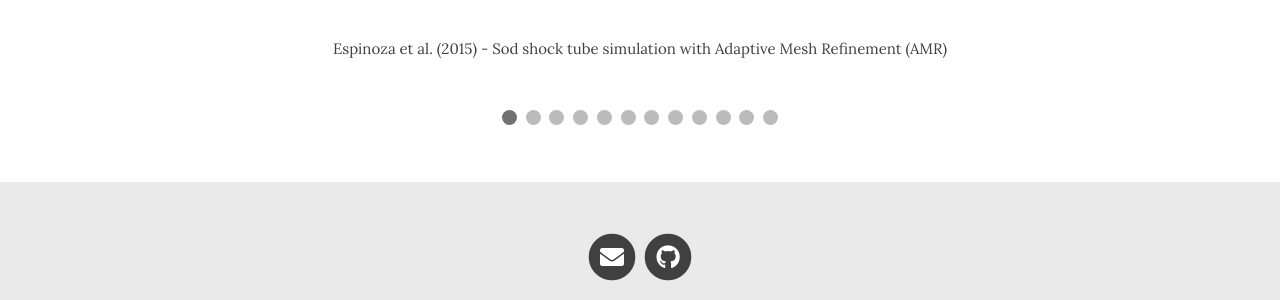
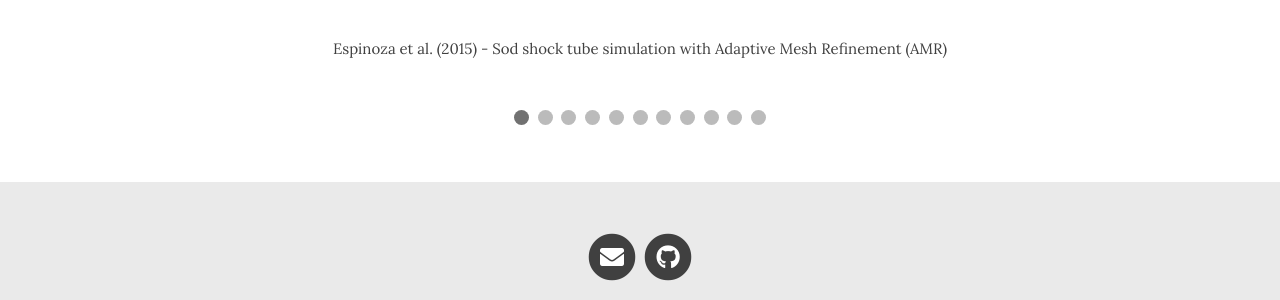
Before and after one commit to hystrath/hystrath.github.io, a Jekyll site: the page built from test2.md, in a window 1280 px wide and 900 px high, scrolled down 518 px. Shown: the part 484-784 px from the top of the window. Built offline with Jekyll 4.4.1, drawn with Linux system fonts in a browser that asks for light colours; nearby versions of some CDN libraries.

Commit message:
Editing pages

```diff
--- a/test2.md
+++ b/test2.md
@@ -119,7 +119,6 @@ The platform is meant to be collaborative: if you would like to <a href="https:/
   <span class="dot" onclick="currentSlide(9)"></span>
   <span class="dot" onclick="currentSlide(10)"></span>
   <span class="dot" onclick="currentSlide(11)"></span>
-  <span class="dot" onclick="currentSlide(12)"></span>
 </div>
 
 
```
